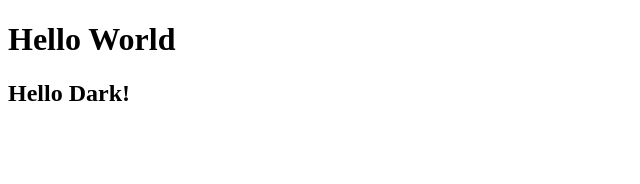
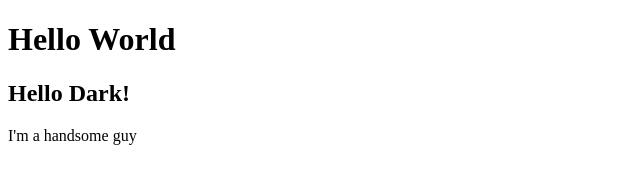
Before and after one commit to khanghld/coursera-test, a plain HTML site: page site/index.html in a window 1280 px wide. Shown: the whole page, without its empty margins (0-640 px from the left). Drawn offline with Linux system fonts and the light colour scheme.

Commit message:
Small addition to our page content.

```diff
--- a/site/index.html
+++ b/site/index.html
@@ -6,5 +6,6 @@
 <body>
 <h1>Hello World</h1>
 <h2>Hello Dark!</h2>
+<p>I'm a handsome guy</p>
 </body>
 </html>
```
